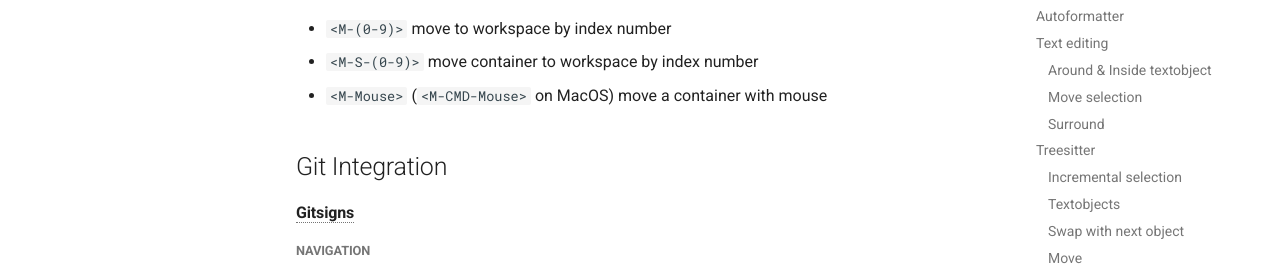
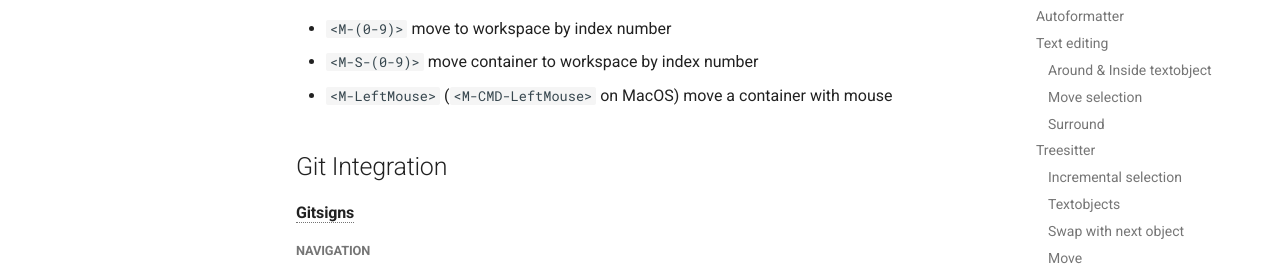
Before and after one commit to HieuDao-code/dotfiles, an MkDocs documentation site: the page built from docs/key_binding.md, in a window 1280 px wide and 900 px high, scrolled down 6657 px. Shown: the part 173-450 px from the top of the window. Built offline with MkDocs 1.6.1 and Material for MkDocs 9.7.7, drawn with Linux system fonts in a browser that asks for light colours; comment, search, counter and statistics services are not loaded; part of the change alters nothing that is shown.

Commit message:
Update key_binding.md

```diff
--- a/docs/key_binding.md
+++ b/docs/key_binding.md
@@ -249,7 +249,7 @@ Move selection in visual mode or current line
 
 - `<M-(0-9)>` move to workspace by index number
 - `<M-S-(0-9)>` move container to workspace by index number
-- `<M-Mouse>` (`<M-CMD-Mouse>` on MacOS) move a container with mouse
+- `<M-LeftMouse>` (`<M-CMD-LeftMouse>` on MacOS) move a container with mouse
 
 ## Git Integration
 
```
